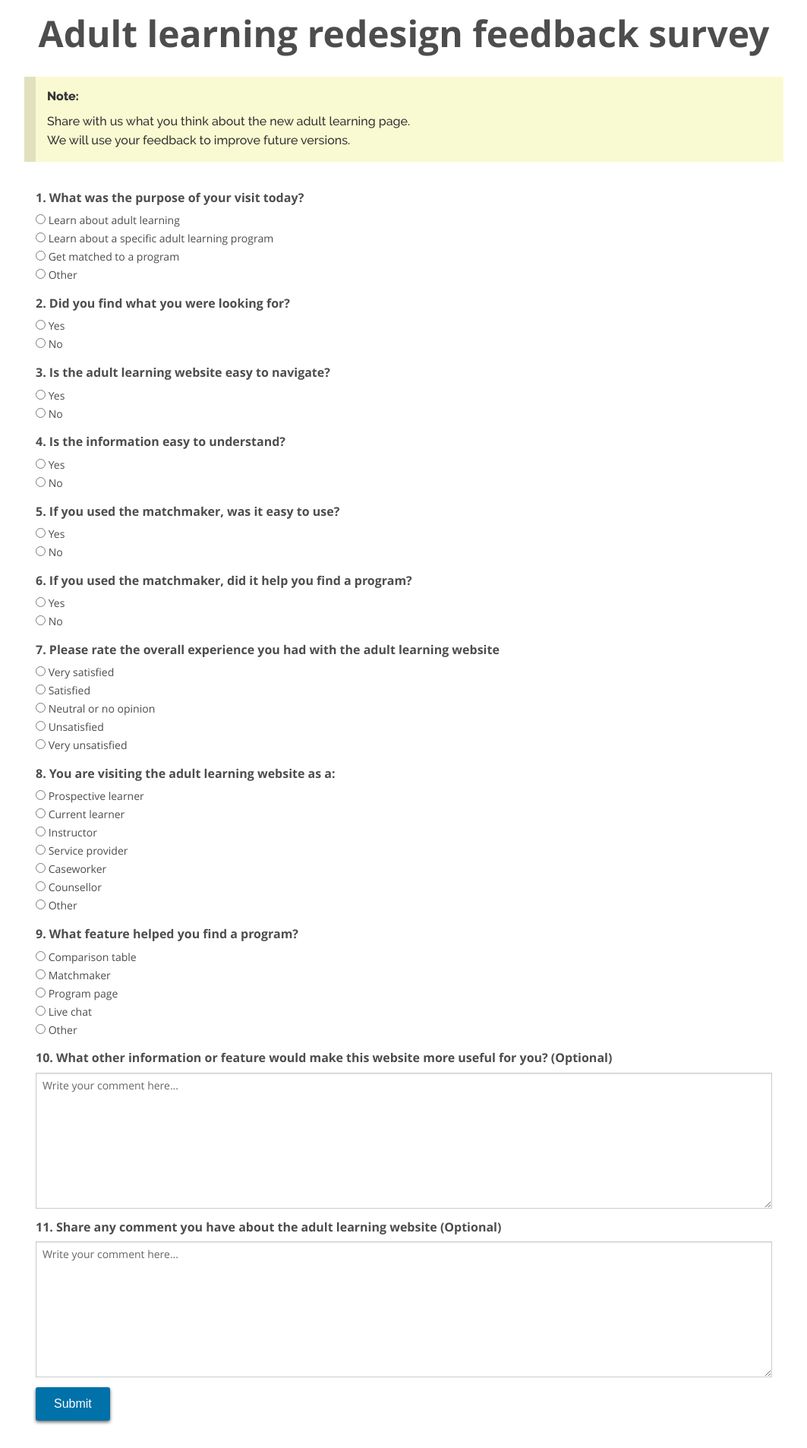
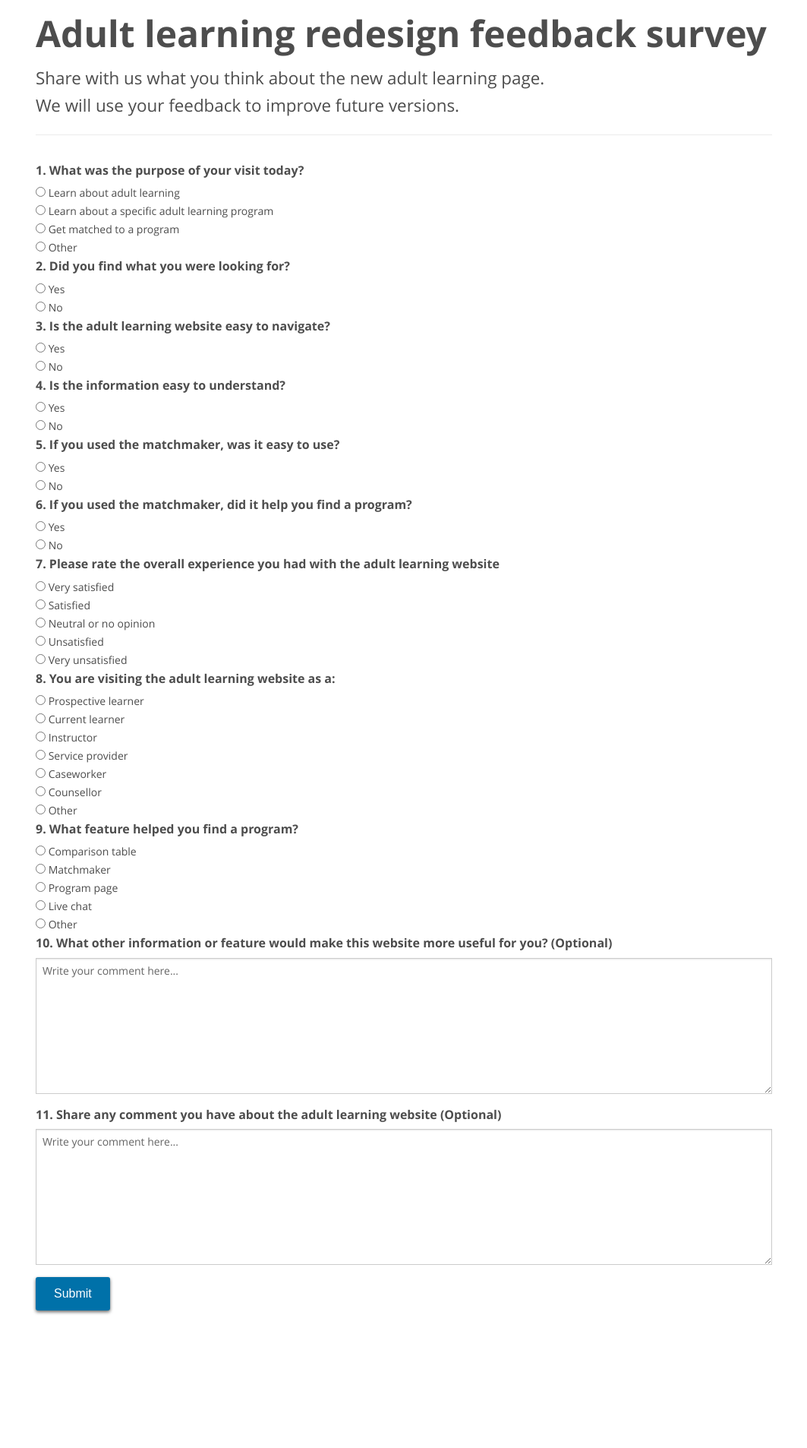
Before and after one commit to mendomania/adult-ed-platform, a Django app: page /osr/feedback/ in a window 1280 px wide. Shown: the part 75-1981 px from the top of the page at 76% size, without its empty margins (108-1171 px from the left). After the commit the page ends 1805 px from the top, so only its background shows below. Run offline with Django 3.2, Linux system fonts and the light colour scheme; some libraries are stand-ins or nearby versions.

Commit message:
Remove inline CSS in feedback page

```diff
--- a/osr/templates/osr/feedback.html
+++ b/osr/templates/osr/feedback.html
@@ -47,18 +47,11 @@
 
     <div>
       <div class="row intro">
-        <div class="columns small-12 text-center">
-          <h1>
-            {% blocktrans %}Adult learning redesign feedback survey{% endblocktrans %}
-          </h1>
-        </div>
-      </div>
-
-      <div class="row intro">
-        <div class="alert-box columns small-12">
-          <h6>{% blocktrans %}Note{% endblocktrans %}:</h6>
-          {% blocktrans %}Share with us what you think about the new adult learning page{% endblocktrans %}.<br/>
-          {% blocktrans %}We will use your feedback to improve future versions{% endblocktrans %}.
+        <div class="columns small-12">
+          <h1>{% blocktrans %}Adult learning redesign feedback survey{% endblocktrans %}</h1>
+          <p>{% blocktrans %}Share with us what you think about the new adult learning page{% endblocktrans %}.<br/>
+          {% blocktrans %}We will use your feedback to improve future versions{% endblocktrans %}.</p>
+          <hr/>
         </div>
       </div>
 
@@ -86,22 +79,22 @@
         <div class="row intro">
           <div class="columns small-12">
             {% for field in form.visible_fields %}
-            <div style="margin-bottom:0.8rem;">
+            <div class="space-fields">
               <label for="{{ field.name }}"><h6>{{ field.label }}</h6></label>
 
               {% if form.is_bound %}
                 {% if field.errors %}
-                  {% render_field field style="border-color: #D90000; margin-bottom:0.5rem; margin-top:0rem;" %}
+                  {% render_field field class="space-option field-border-error" %}
                   {% for error in field.errors %}
-                    <div style="color:#D90000;">
+                    <div class="color-error">
                       {{ error }}
                     </div>
                   {% endfor %}
                 {% else %}
-                  {% render_field field style="border-color: green; margin-bottom:0.5rem; margin-top:0rem;" %}
+                  {% render_field field class="space-option field-border-green" %}
                 {% endif %}
               {% else %}
-                {% render_field field style="margin-bottom:0.5rem; margin-top:0rem;" %}
+                {% render_field field class="space-option" %}
               {% endif %}
 
               {% if field.help_text %}
```
